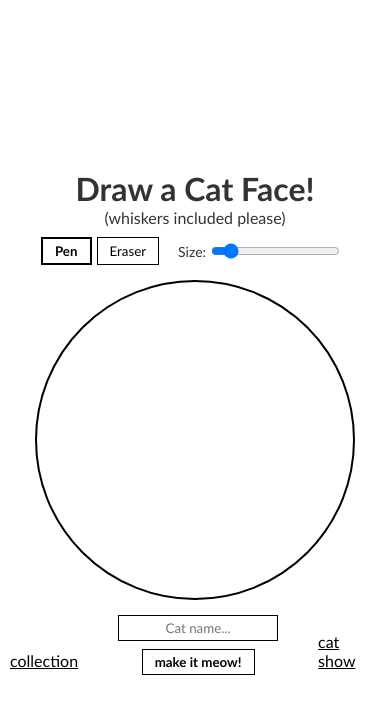
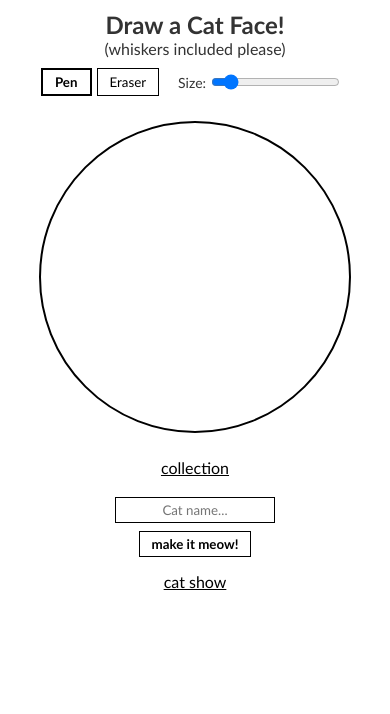
Before and after one commit to aldrsze/draw-a-cat-face, a React (Vite) app: page / in a window 390 px wide. Shown: the top 714 px of the page. Built offline with nearby package versions, Linux system fonts and the light colour scheme; no server answers; the database is empty.

Commit message:
refactor: improve responsiveness and layout for mobile screens

```diff
--- a/src/App.css
+++ b/src/App.css
@@ -1,12 +1,21 @@
 .app-container {
   display: flex;
   flex-direction: column;
-  justify-content: center;
+  justify-content: flex-start; /* Better for scrolling on small screens */
   align-items: center;
-  height: 100vh;
-  width: 100vw;
+  min-height: 100dvh;
+  width: 100%;
   padding: 10px;
+  overflow-y: auto; /* Allow vertical scroll if content overflows */
 }
+
+/* Make header text slightly smaller on mobile */
+@media (max-width: 480px) {
+  .drawing-header h1 {
+    font-size: 1.5rem;
+  }
+}
+
 
 .drawing-header {
   text-align: center;
@@ -17,10 +26,18 @@
   margin-top: 15px;
   display: flex;
   flex-direction: row;
-  align-items: flex-end;
+  flex-wrap: wrap; /* Stack buttons if they don't fit */
+  align-items: center;
   justify-content: center;
-  gap: 40px;
+  gap: 20px;
   width: 100%;
+}
+
+@media (max-width: 480px) {
+  .footer-actions {
+    gap: 15px;
+    flex-direction: column; /* Stack vertically on very small phones */
+  }
 }
 
 .action-stack {
--- a/src/components/CatCollection.css
+++ b/src/components/CatCollection.css
@@ -19,8 +19,15 @@
 
 .litter-grid {
   display: grid;
-  grid-template-columns: repeat(auto-fill, minmax(200px, 1fr));
-  gap: 20px;
+  grid-template-columns: repeat(auto-fill, minmax(140px, 1fr));
+  gap: 10px;
+  width: 100%;
+}
+
+@media (max-width: 400px) {
+  .litter-grid {
+    grid-template-columns: 1fr 1fr; /* Force 2 columns on small mobile */
+  }
 }
 
 .cat-frame {
--- a/src/components/CatShow.css
+++ b/src/components/CatShow.css
@@ -12,8 +12,15 @@
 /* Simple Grid */
 .gallery-grid {
   display: grid;
-  grid-template-columns: repeat(auto-fill, minmax(150px, 1fr));
-  gap: 15px;
+  grid-template-columns: repeat(auto-fill, minmax(140px, 1fr));
+  gap: 10px;
+  width: 100%;
+}
+
+@media (max-width: 400px) {
+  .gallery-grid {
+    grid-template-columns: 1fr 1fr; /* Force 2 columns on small mobile */
+  }
 }
 
 .cat-card {
--- a/src/components/DrawingCanvas.css
+++ b/src/components/DrawingCanvas.css
@@ -34,15 +34,17 @@
   border: 2px solid #000;
   background: white;
 
-  /* Increased from 80px to 320px so it's easy to draw */
-  width: 320px;
-  height: 320px;
+  /* Use viewport units for responsiveness */
+  width: 80vw;
+  height: 80vw;
+  max-width: 320px; /* Keep the original size on desktop */
+  max-height: 320px;
 
   border-radius: 50%;
   overflow: hidden;
   display: flex;
-  cursor: crosshair;
-  margin: 0 auto;
+  touch-action: none; /* Essential: prevents scrolling while drawing */
+  margin: 10px auto;
 }
 
 canvas {
--- a/src/components/DrawingCanvas.jsx
+++ b/src/components/DrawingCanvas.jsx
@@ -32,14 +32,20 @@ const DrawingCanvas = forwardRef(({ selectedColor, brushSize, isEraser }, ref) =
     ctx.lineWidth = brushSize;
   }, [selectedColor, brushSize, isEraser]);
 
+  // Helper to get coordinates for both Mouse and Touch
   const getCoordinates = (e) => {
     const canvas = canvasRef.current;
     const rect = canvas.getBoundingClientRect();
     const scaleX = canvas.width / rect.width;
     const scaleY = canvas.height / rect.height;
+
+    // Check if it's a touch event or mouse event
+    const clientX = e.touches ? e.touches[0].clientX : e.clientX;
+    const clientY = e.touches ? e.touches[0].clientY : e.clientY;
+
     return {
-      x: e.nativeEvent.offsetX * scaleX,
-      y: e.nativeEvent.offsetY * scaleY
+      x: (clientX - rect.left) * scaleX,
+      y: (clientY - rect.top) * scaleY
     };
   };
 
@@ -67,12 +73,16 @@ const DrawingCanvas = forwardRef(({ selectedColor, brushSize, isEraser }, ref) =
     <div className="canvas-container">
       <canvas
         ref={canvasRef}
-        width={80}  /* Updated from 600 */
-        height={80} /* Updated from 600 */
+        width={160} /* Increased resolution for better mobile clarity */
+        height={160}
         onMouseDown={startDrawing}
         onMouseMove={draw}
         onMouseUp={stopDrawing}
         onMouseOut={stopDrawing}
+        /* Mobile Touch Events */
+        onTouchStart={startDrawing}
+        onTouchMove={draw}
+        onTouchEnd={stopDrawing}
       />
     </div>
   );
```
